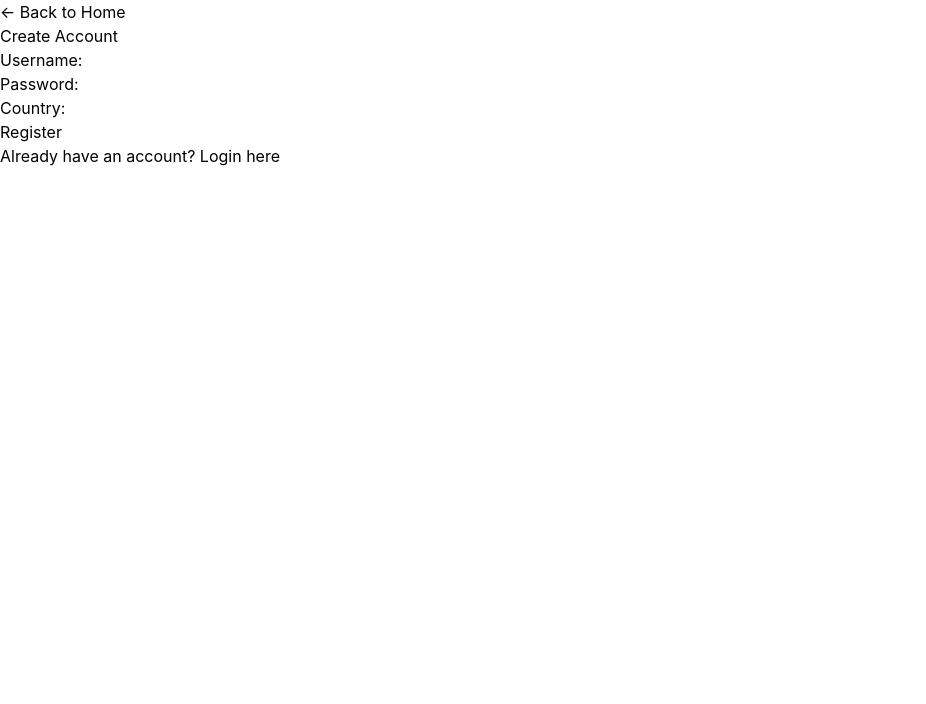
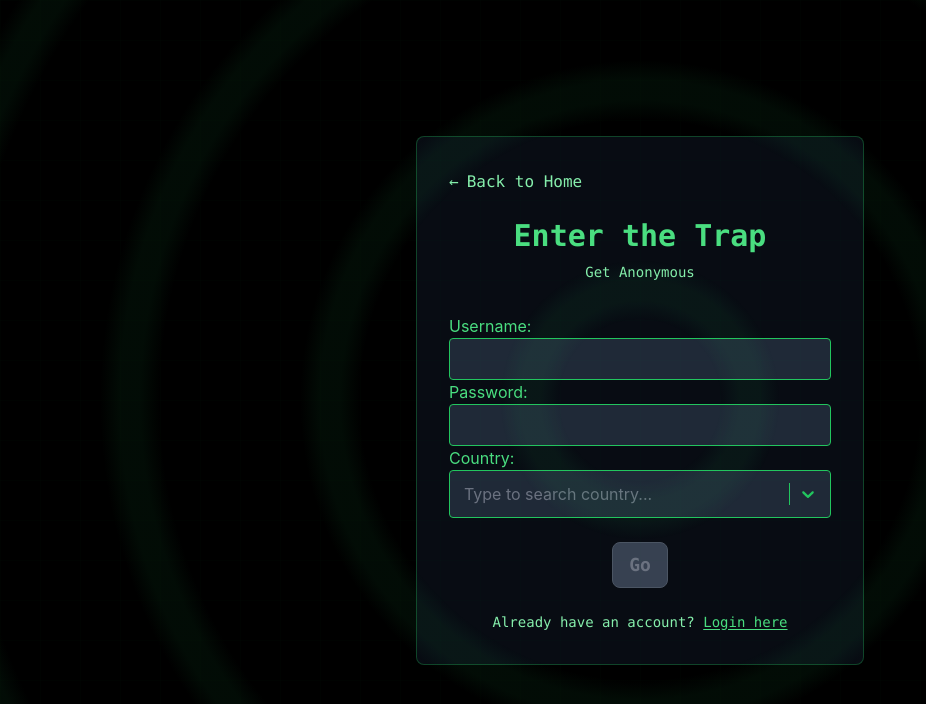
Before and after one commit to rumicuzzin/artist-anonymous, a React (Create React App) app in the folder frontend/: page /register in a window 1280 px wide. Shown: the top 704 px of the page, without its empty margins (0-926 px from the left). Built offline with nearby package versions, Linux system fonts and the light colour scheme; the HTML template or start-up script is replaced by a standard one.

Commit message:
front end work

```diff
--- a/frontend/package.json
+++ b/frontend/package.json
@@ -7,7 +7,7 @@
     "react": "^18.2.0",
     "react-dom": "^18.2.0",
     "react-scripts": "5.0.1",
-
+    "react-select": "^5.2.0",
     "react-router-dom": "^6.8.0",
 
     "axios": "^1.6.0",
--- /dev/null
+++ b/frontend/src/components/CountrySelect.js
@@ -0,0 +1,201 @@
+import Select from 'react-select';
+
+const countryOptions = [
+  { value: 'CN', label: 'China' },
+  { value: 'IN', label: 'India' },
+  { value: 'US', label: 'United States' },
+  { value: 'ID', label: 'Indonesia' },
+  { value: 'PK', label: 'Pakistan' },
+  { value: 'BR', label: 'Brazil' },
+  { value: 'NG', label: 'Nigeria' },
+  { value: 'BD', label: 'Bangladesh' },
+  { value: 'RU', label: 'Russia' },
+  { value: 'MX', label: 'Mexico' },
+  { value: 'JP', label: 'Japan' },
+  { value: 'ET', label: 'Ethiopia' },
+  { value: 'PH', label: 'Philippines' },
+  { value: 'EG', label: 'Egypt' },
+  { value: 'VN', label: 'Vietnam' },
+  { value: 'CD', label: 'Democratic Republic of Congo' },
+  { value: 'TR', label: 'Turkey' },
+  { value: 'IR', label: 'Iran' },
+  { value: 'DE', label: 'Germany' },
+  { value: 'TH', label: 'Thailand' },
+  { value: 'GB', label: 'United Kingdom' },
+  { value: 'FR', label: 'France' },
+  { value: 'IT', label: 'Italy' },
+  { value: 'TZ', label: 'Tanzania' },
+  { value: 'ZA', label: 'South Africa' },
+  { value: 'MM', label: 'Myanmar' },
+  { value: 'KR', label: 'South Korea' },
+  { value: 'CO', label: 'Colombia' },
+  { value: 'KE', label: 'Kenya' },
+  { value: 'ES', label: 'Spain' },
+  { value: 'UG', label: 'Uganda' },
+  { value: 'AR', label: 'Argentina' },
+  { value: 'DZ', label: 'Algeria' },
+  { value: 'SD', label: 'Sudan' },
+  { value: 'UA', label: 'Ukraine' },
+  { value: 'IQ', label: 'Iraq' },
+  { value: 'AF', label: 'Afghanistan' },
+  { value: 'PL', label: 'Poland' },
+  { value: 'CA', label: 'Canada' },
+  { value: 'MA', label: 'Morocco' },
+  { value: 'SA', label: 'Saudi Arabia' },
+  { value: 'UZ', label: 'Uzbekistan' },
+  { value: 'PE', label: 'Peru' },
+  { value: 'AO', label: 'Angola' },
+  { value: 'MY', label: 'Malaysia' },
+  { value: 'MZ', label: 'Mozambique' },
+  { value: 'GH', label: 'Ghana' },
+  { value: 'YE', label: 'Yemen' },
+  { value: 'NP', label: 'Nepal' },
+  { value: 'VE', label: 'Venezuela' },
+  { value: 'MG', label: 'Madagascar' },
+  { value: 'CM', label: 'Cameroon' },
+  { value: 'CI', label: 'Ivory Coast' },
+  { value: 'AU', label: 'Australia' },
+  { value: 'NE', label: 'Niger' },
+  { value: 'LK', label: 'Sri Lanka' },
+  { value: 'BF', label: 'Burkina Faso' },
+  { value: 'ML', label: 'Mali' },
+  { value: 'RO', label: 'Romania' },
+  { value: 'MW', label: 'Malawi' },
+  { value: 'CL', label: 'Chile' },
+  { value: 'KZ', label: 'Kazakhstan' },
+  { value: 'ZM', label: 'Zambia' },
+  { value: 'GT', label: 'Guatemala' },
+  { value: 'EC', label: 'Ecuador' },
+  { value: 'SN', label: 'Senegal' },
+  { value: 'NL', label: 'Netherlands' },
+  { value: 'SY', label: 'Syria' },
+  { value: 'KH', label: 'Cambodia' },
+  { value: 'JO', label: 'Jordan' },
+  { value: 'AZ', label: 'Azerbaijan' },
+  { value: 'BE', label: 'Belgium' },
+  { value: 'CZ', label: 'Czech Republic' },
+  { value: 'GR', label: 'Greece' },
+  { value: 'PT', label: 'Portugal' },
+  { value: 'CU', label: 'Cuba' },
+  { value: 'SO', label: 'Somalia' },
+  { value: 'DO', label: 'Dominican Republic' },
+  { value: 'BO', label: 'Bolivia' },
+  { value: 'TN', label: 'Tunisia' },
+  { value: 'BJ', label: 'Benin' },
+  { value: 'HT', label: 'Haiti' },
+  { value: 'BW', label: 'Botswana' },
+  { value: 'RW', label: 'Rwanda' },
+  { value: 'GN', label: 'Guinea' },
+  { value: 'ZW', label: 'Zimbabwe' },
+  { value: 'PY', label: 'Paraguay' },
+  { value: 'LA', label: 'Laos' },
+  { value: 'BG', label: 'Bulgaria' },
+  { value: 'SL', label: 'Sierra Leone' },
+  { value: 'LB', label: 'Lebanon' },
+  { value: 'LY', label: 'Libya' },
+  { value: 'LR', label: 'Liberia' },
+  { value: 'CR', label: 'Costa Rica' },
+  { value: 'IE', label: 'Ireland' },
+  { value: 'CF', label: 'Central African Republic' },
+  { value: 'NZ', label: 'New Zealand' },
+  { value: 'MR', label: 'Mauritania' },
+  { value: 'PA', label: 'Panama' },
+  { value: 'KW', label: 'Kuwait' },
+  { value: 'HR', label: 'Croatia' },
+  { value: 'MD', label: 'Moldova' },
+  { value: 'GE', label: 'Georgia' },
+  { value: 'ER', label: 'Eritrea' },
+  { value: 'UY', label: 'Uruguay' },
+  { value: 'MN', label: 'Mongolia' },
+  { value: 'AM', label: 'Armenia' }
+];
+
+const customStyles = {
+  control: (provided, state) => ({
+    ...provided,
+    backgroundColor: '#1f2937',
+    borderColor: state.isFocused ? '#4ade80' : '#22c55e',
+    boxShadow: 'none',
+    padding: '4px',
+    minHeight: '48px',
+    '&:hover': {
+      borderColor: '#4ade80'
+    }
+  }),
+  menu: (provided) => ({
+    ...provided,
+    backgroundColor: '#1f2937',
+    border: '1px solid #22c55e',
+    borderRadius: '8px',
+    maxHeight: '200px'
+  }),
+  menuList: (provided) => ({
+    ...provided,
+    maxHeight: '200px',
+    '&::-webkit-scrollbar': {
+      width: '8px'
+    },
+    '&::-webkit-scrollbar-track': {
+      backgroundColor: '#374151'
+    },
+    '&::-webkit-scrollbar-thumb': {
+      backgroundColor: '#22c55e',
+      borderRadius: '4px'
+    }
+  }),
+  option: (provided, state) => ({
+    ...provided,
+    backgroundColor: state.isSelected ? '#22c55e' : state.isFocused ? '#374151' : '#1f2937',
+    color: state.isSelected ? '#000000' : '#4ade80',
+    padding: '12px 16px',
+    cursor: 'pointer',
+    '&:hover': {
+      backgroundColor: '#374151',
+      color: '#4ade80'
+    }
+  }),
+  placeholder: (provided) => ({
+    ...provided,
+    color: '#6b7280',
+    fontSize: '16px'
+  }),
+  singleValue: (provided) => ({
+    ...provided,
+    color: '#4ade80',
+    fontSize: '16px'
+  }),
+  input: (provided) => ({
+    ...provided,
+    color: '#4ade80',
+    fontSize: '16px'
+  }),
+  indicatorSeparator: (provided) => ({
+    ...provided,
+    backgroundColor: '#22c55e'
+  }),
+  dropdownIndicator: (provided) => ({
+    ...provided,
+    color: '#22c55e',
+    '&:hover': {
+      color: '#4ade80'
+    }
+  })
+};
+
+// This is the country select componenet
+const CountrySelect = ({ value, onChange }) => {
+  return (
+    <Select
+      options={countryOptions}
+      styles={customStyles}
+      placeholder="Type to search country..."
+      isSearchable={true}
+      className="w-full"
+      value={value}
+      onChange={onChange}
+      noOptionsMessage={() => "No countries found"}
+    />
+  );
+};
+
+export default CountrySelect;
--- a/frontend/src/components/UserRegistration.js
+++ b/frontend/src/components/UserRegistration.js
@@ -1,5 +1,6 @@
 import React, {useState} from 'react';
-
+// Import country select file
+import CountrySelect from './CountrySelect';
 // This is the User Registration component
 
 function UserRegistration() {
@@ -25,9 +26,9 @@ function UserRegistration() {
         setPassword(e.target.value);
     };
 
-    // Handle what happens when user types in country field
-    const handleCountryChange = (e) => {
-        setCountry(e.target.value);
+    // Handle what happens when user selects a country
+    const handleCountryChange = (selectedOption) => {
+        setCountry(selectedOption);  // Gets the selected country object
     };
 
     // Handle form submission
@@ -45,12 +46,12 @@ function UserRegistration() {
     };
     return (
         <div className="user-registration">
-            <h2>Create Account</h2>
             <form onSubmit={handleSubmit}>  {/* ← Connect submit handler */}
                 <div>
                     <label htmlFor="username">Username:</label>
                     <input
                         type="text"
+                        className="w-full p-2 bg-gray-800 text-green-400 border border-green-500 rounded focus:border-green-400 focus:outline-none"
                         id="username"
                         value={username}                    // ← React controls the value
                         onChange={handleUsernameChange}    // ← React handles changes
@@ -65,6 +66,7 @@ function UserRegistration() {
                     <label htmlFor="password">Password:</label>
                     <input
                         type="password"
+                        className="w-full p-2 bg-gray-800 text-green-400 border border-green-500 rounded focus:border-green-400 focus:outline-none"
                         id="password"
                         value={password}                    // ← React controls the value
                         onChange={handlePasswordChange}    // ← React handles changes
@@ -78,21 +80,39 @@ function UserRegistration() {
 
                 <div>
                     <label htmlFor="country">Country:</label>
-                    <input
-                        type="text"
-                        id="country"
-                        value={country}                     // ← React controls the value
-                        onChange={handleCountryChange}     // ← React handles changes
-                        required
+                    <CountrySelect
+                        value={country}
+                        onChange={handleCountryChange}
                     />
                 </div>
 
-                <button
-                    type="submit"
-                    disabled={!username || !password || !country}  // ← Smart button!
-                >
-                    {loading ? 'Creating Account...' : 'Register'}
-                </button>
+                <div className="mt-6 flex justify-center">
+                    {/* Submit button */}
+                    <button
+                        type="submit"
+                        disabled={!username || !password || !country}
+                        className={`
+                        px-4 py-2
+                        font-mono font-bold text-lg
+                        rounded-lg
+                        transition-all duration-300
+                        transform hover:scale-105
+                        ${!username || !password || !country
+                            ? 'bg-gray-700 text-gray-500 cursor-not-allowed border border-gray-600'
+                            : 'bg-gradient-to-r from-green-500 to-green-600 hover:from-green-400 hover:to-green-500 text-black border border-green-400 hover:shadow-lg hover:shadow-green-500/25'
+                        }
+                        `}
+                    >
+                        {loading ? (
+                        <div className="flex items-center space-x-2">
+                            <div className="animate-spin w-5 h-5 border-2 border-black border-t-transparent rounded-full"></div>
+                            <span>Creating Account...</span>
+                        </div>
+                        ) : (
+                        'Go'
+                        )}
+                    </button>
+                </div>
             </form>
         </div>
     );
--- a/frontend/src/pages/HomePage.js
+++ b/frontend/src/pages/HomePage.js
@@ -23,13 +23,13 @@ function HomePage() {
         {/* Navigation buttons */}
         <div className="auth-buttons space-y-4">
           <Link to="/login">
-            <button className="login-btn w-full py-3 bg-green-600 text-black font-semibold rounded hover:bg-green-500 transition-colors">
+            <button className="login-btn w-full py-3 bg-green-400 text-black font-semibold rounded hover:bg-green-500 transition-colors">
               Login
             </button>
           </Link>
 
           <Link to="/register">
-            <button className="register-btn w-full py-3 border-2 border-green-500 text-green-400 font-semibold rounded hover:bg-green-500 hover:text-black transition-colors">
+            <button className="register-btn w-full py-3 border-2 border-green-400 text-green-400 font-semibold rounded hover:bg-green-500 hover:text-black transition-colors">
               Sign Up
             </button>
           </Link>
--- a/frontend/src/pages/RegisterPage.js
+++ b/frontend/src/pages/RegisterPage.js
@@ -1,18 +1,80 @@
 import React from 'react';
 import UserRegistration from '../components/UserRegistration';
 import { Link } from 'react-router-dom';
+
 // This is the Register Page component
 // It allows users to create a new account
 
 function RegisterPage() {
   return (
-    <div className="register-page">
-      <Link to="/">← Back to Home</Link>
-      <UserRegistration />
-      <p>
-        Already have an account?
-        <Link to="/login"> Login here</Link>
-      </p>
+    <div className="min-h-screen bg-black text-green-400 flex items-center justify-center relative overflow-hidden">
+      {/* Background effects */}
+      {/* Full screen rabbit hole spiral */}
+      <div
+        className="fixed top-0 left-0 w-screen h-screen opacity-20 pointer-events-none"
+        style={{
+          zIndex: 1,
+          background: `repeating-radial-gradient(circle at 50% 50%,
+            transparent 0px,
+            transparent 80px,
+            rgba(34, 197, 94, 0.3) 100px,
+            rgba(34, 197, 94, 0.3) 120px,
+            transparent 140px,
+            transparent 200px)`
+        }}
+      />
+      {/* Main content container */}
+      <div className="max-w-md w-full mx-4 p-8 bg-gray-900 bg-opacity-50 rounded-lg border border-green-500 border-opacity-30 backdrop-blur-sm">
+
+        {/* Back to Home Link */}
+        <Link
+          to="/"
+          className="inline-flex items-center text-green-300 hover:text-green-400 mb-6 transition-colors duration-200 font-mono"
+        >
+          <span className="mr-2">←</span>
+          Back to Home
+        </Link>
+
+        {/* Page Title */}
+        <div className="text-center mb-8">
+          <h1 className="text-3xl font-bold text-green-400 font-mono mb-2">
+            Enter the Trap
+          </h1>
+          <p className="text-green-300 font-mono text-sm">
+            Get Anonymous
+          </p>
+        </div>
+
+        {/* User Registration Component */}
+        <div className="mb-6">
+          <UserRegistration />
+        </div>
+
+        {/* Login Link */}
+        <div className="text-center">
+          <p className="text-green-300 font-mono text-sm">
+            Already have an account?{' '}
+            <Link
+              to="/login"
+              className="text-green-400 hover:text-green-300 underline underline-offset-2 transition-colors duration-200"
+            >
+              Login here
+            </Link>
+          </p>
+        </div>
+      </div>
+
+      {/* Grid pattern overlay */}
+      <div
+        className="absolute inset-0 opacity-5 pointer-events-none"
+        style={{
+          backgroundImage: `
+            linear-gradient(rgba(34, 197, 94, 0.3) 1px, transparent 1px),
+            linear-gradient(90deg, rgba(34, 197, 94, 0.3) 1px, transparent 1px)
+          `,
+          backgroundSize: '40px 40px'
+        }}
+      />
     </div>
   );
 }
```
